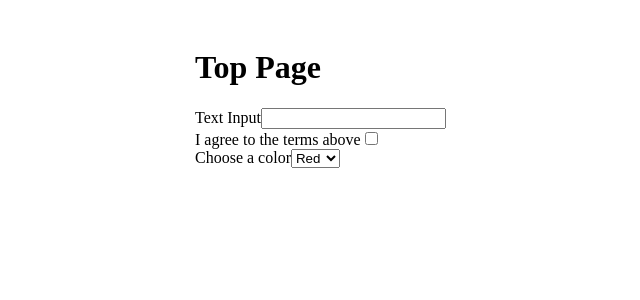
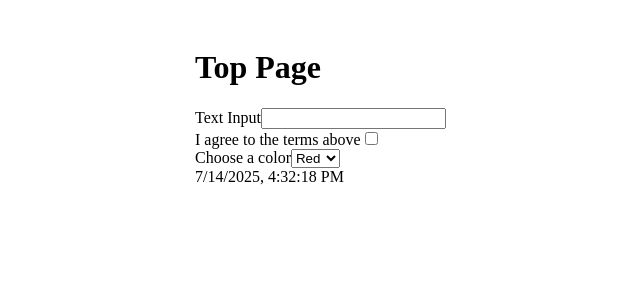
Before and after one commit to ksk1kd/playwright-playground, a React (Vite) app: page / in a window 1280 px wide. Shown: the top 300 px of the page, without its empty margins (45-685 px from the left). Built offline with nearby package versions, Linux system fonts and the light colour scheme.

Commit message:
add clock test

```diff
--- a/src/App.tsx
+++ b/src/App.tsx
@@ -1,3 +1,5 @@
+import { CurrentTimeDisplay } from './components/CurrentTimeDisplay'
+
 function App() {
   return (
     <>
@@ -22,6 +24,8 @@ function App() {
               <option value="blue">Blue</option>
             </select>
           </div>
+
+          <CurrentTimeDisplay />
         </div>
       </main>
     </>
--- /dev/null
+++ b/src/components/CurrentTimeDisplay.tsx
@@ -0,0 +1,22 @@
+import { useEffect, useState } from 'react'
+
+export function CurrentTimeDisplay() {
+  const [currentTime, setCurrentTime] = useState('')
+
+  useEffect(() => {
+    const updateTime = () => {
+      setCurrentTime(new Date().toLocaleString())
+    }
+
+    updateTime()
+    const intervalId = setInterval(updateTime, 1000)
+
+    return () => clearInterval(intervalId)
+  }, [])
+
+  return (
+    <div id="current-time" data-testid="current-time">
+      {currentTime}
+    </div>
+  )
+}
```
Also changed, not shown: 1 other file (tests, documents, lock files or other folders).
